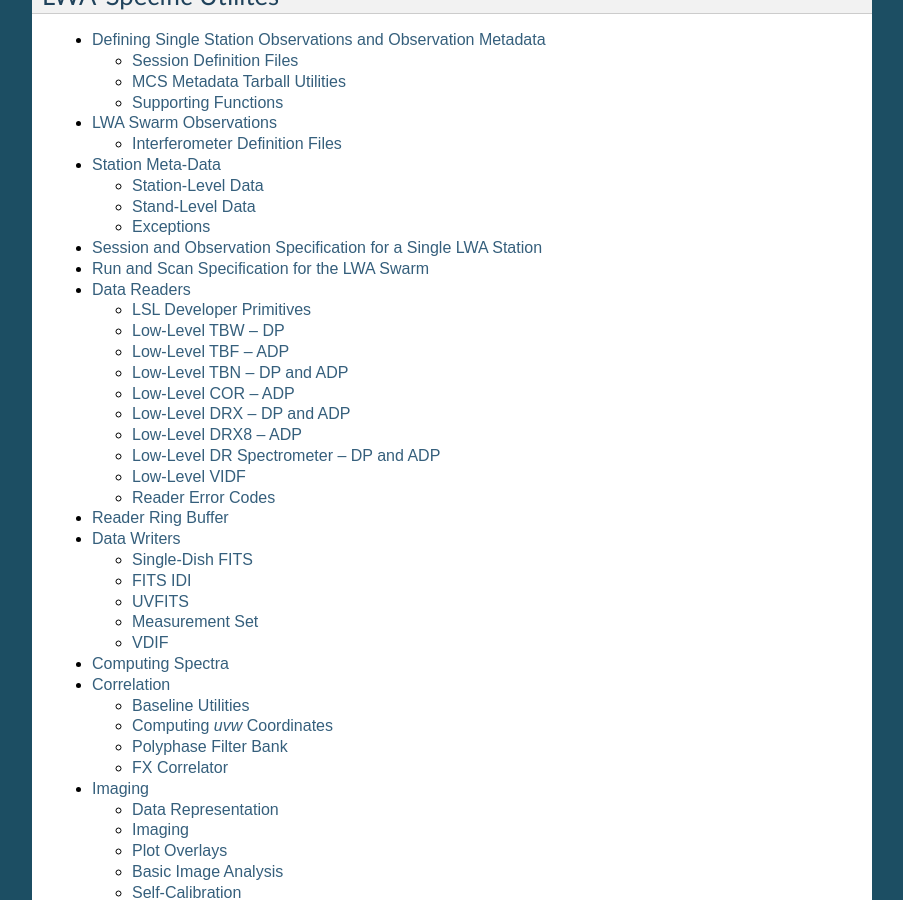
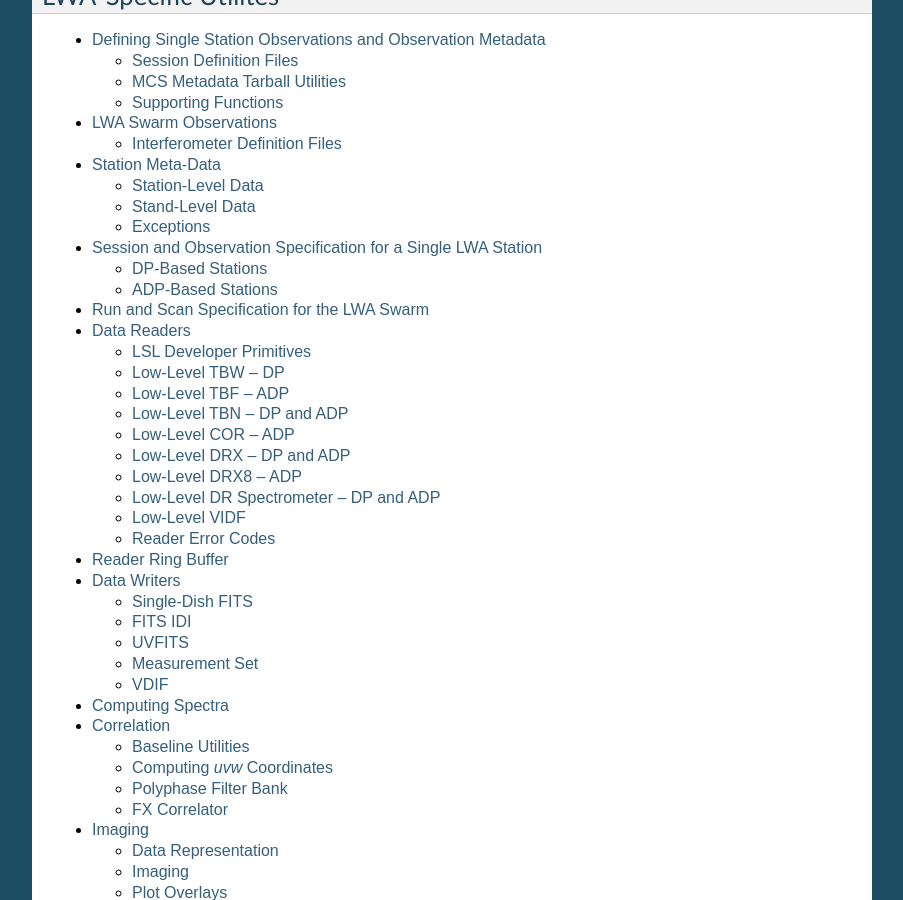
Before and after one commit to lwa-project/lsl, a Sphinx documentation site: the page built from doc/source/index.rst, in a window 1280 px wide and 900 px high, scrolled down 842 px. Shown: the whole window, without its empty margins (198-1101 px from the left). Built offline with Sphinx 7.4.7, drawn with Linux system fonts in a browser that asks for light colours; formulas are drawn with MathJax 3; pages that are not in the unit, such as notebooks, are missing from menus.

Commit message:
A few more tweaks to the documentation to get the lsl.common.sdfADP module to appear.

```diff
--- a/doc/source/observations.rst
+++ b/doc/source/observations.rst
@@ -7,7 +7,7 @@
 
 Session Structure
 +++++++++++++++++
-:mod:`lsl.common.sdf` provides a means to represent a set of observations as Python objects.  For each
+:mod:`lsl.common.sdf` (DP-based stations) and :mod:`lsl.common.sdfADP` (ADP-based stations) provide means to represent a set of observations as Python objects.  For each
 :class:`lsl.common.sdf.Project`, there is:
 
   1) An observer (:class:`lsl.common.sdf.Observer`)
--- a/doc/source/sdf.rst
+++ b/doc/source/sdf.rst
@@ -1,5 +1,12 @@
 Session and Observation Specification for a Single LWA Station
 ==============================================================
 
+DP-Based Stations
+-----------------
 .. automodule:: lsl.common.sdf
    :members:
+
+ADP-Based Stations
+------------------
+.. automodule:: lsl.common.sdfADP
+   :members:
```
